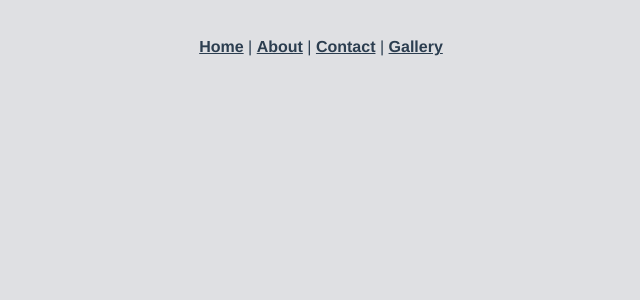
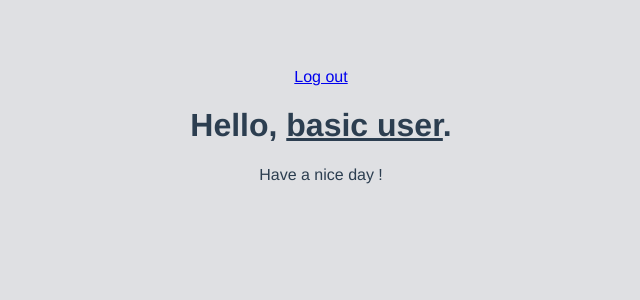
Before and after one commit to nlukic97/login-form, a Vue app: page /basic_user in a window 1280 px wide. Shown: the top 300 px of the page, without its empty margins (319-959 px from the left). Built offline with nearby package versions, Linux system fonts and the light colour scheme.

Commit message:
pages linked. Almost finished

```diff
--- a/src/App.vue
+++ b/src/App.vue
@@ -1,10 +1,8 @@
 <template>
   <div id="app">
     <div id="nav">
-      <router-link to="/">Home</router-link> |
-      <router-link to="/about">About</router-link> |
-      <router-link to="/contact">Contact</router-link> |
-      <router-link to="/Gallery">Gallery</router-link>
+      <!-- <router-link to="/basic_user">Basic homepage</router-link> |
+      <router-link to="/admin">Admin Homepage</router-link> |  -->
     </div>
     <router-view/> <!-- ovde se prikazuje strana u zavisnosti od toga koja je ruta pozvana iz router view-a -->
   </div>
--- a/src/router/index.js
+++ b/src/router/index.js
@@ -2,6 +2,8 @@ import Vue from 'vue'
 import VueRouter from 'vue-router'
 import Home from '../views/Home.vue'
 import Gallery from '../views/Gallery.vue'
+import basic_user from '../views/basic_user.vue'
+import admin from '../views/admin.vue'
 
 Vue.use(VueRouter)
 
@@ -28,6 +30,16 @@ Vue.use(VueRouter)
     path: '/Gallery',
     name: 'Gallery',
     component: Gallery
+  },
+  {
+    path:'/basic_user',
+    name:'basic_user',
+    component: basic_user
+  },
+  {
+    path:'/admin',
+    name:'admin',
+    component: admin
   }
 ]
 
--- a/src/views/About.vue
+++ b/src/views/About.vue
@@ -1,6 +1,5 @@
 <template>
   <div class="about">
     <h1>This is an about page</h1>
-    <h2>You have successfully loged in as a regular user {{email}}</h2> <!-- how would I import the email as a global variable? This email display does not work" -->
   </div>
 </template>
--- a/src/views/Home.vue
+++ b/src/views/Home.vue
@@ -19,6 +19,8 @@
       </div>
     </div>
     <HelloWorld msg="Welcome to Your Vue.js App"/>
+    <p>1. email: <u>basic@basic.com</u> | pass: <u>secret</u></p>
+    <p>2. email: <u>admin@admin.com</u> | pass: <u>secret</u></p>
   </div>
 </template>
 
@@ -33,8 +35,10 @@ export default {
   },
   data: function(){ //ubacis ovde ovako da vracas data
     return {
-      email: 'nikola@nikola.com',
+      email: 'basic@basic.com',
       pass:'secret',
+      adminEmail:'admin@admin.com',
+      adminPass:'secret',
       inputEmail:'',
       inputPass:'',
       visible: 'password',
@@ -56,7 +60,10 @@ export default {
     validate: function(){
       if(this.inputEmail === this.email && this.inputPass === this.pass){
         //this.hasError = false;
-        this.$router.push({path: '/about'}) //ovim definises na koji view da te posalje. Mora this jer nije pozvan na ovom elementu. Mora ovako
+        this.$router.push({path: '/basic_user'}) //ovim definises na koji view da te posalje. Mora this jer nije pozvan na ovom elementu. Mora ovako
+        alert('Validation successful');
+      } else if(this.inputEmail === this.adminEmail && this.inputPass === this.adminPass){
+        this.$router.push({path: '/admin'}) //ovim definises na koji view da te posalje. Mora this jer nije pozvan na ovom elementu. Mora ovako
         alert('Validation successful');
       } else {
         this.hasError = true;
--- /dev/null
+++ b/src/views/admin.vue
@@ -0,0 +1,14 @@
+<template>
+  <div class="admin">
+    <router-link to="/">Log out</router-link>
+    <h1>Hello, <u>admin</u>.</h1>
+  </div>
+</template>
+<script>
+export default {
+  name: 'admin'
+}
+</script>
+<style>
+
+</style>
--- /dev/null
+++ b/src/views/basic_user.vue
@@ -0,0 +1,15 @@
+<template>
+  <div class="admin">
+    <router-link to="/">Log out</router-link>
+    <h1>Hello, <u>basic user</u>.</h1>
+    <p>Have a nice day !</p>
+  </div>
+</template>
+<script>
+export default {
+  name: 'basic-user'
+}
+</script>
+<style>
+
+</style>
```
